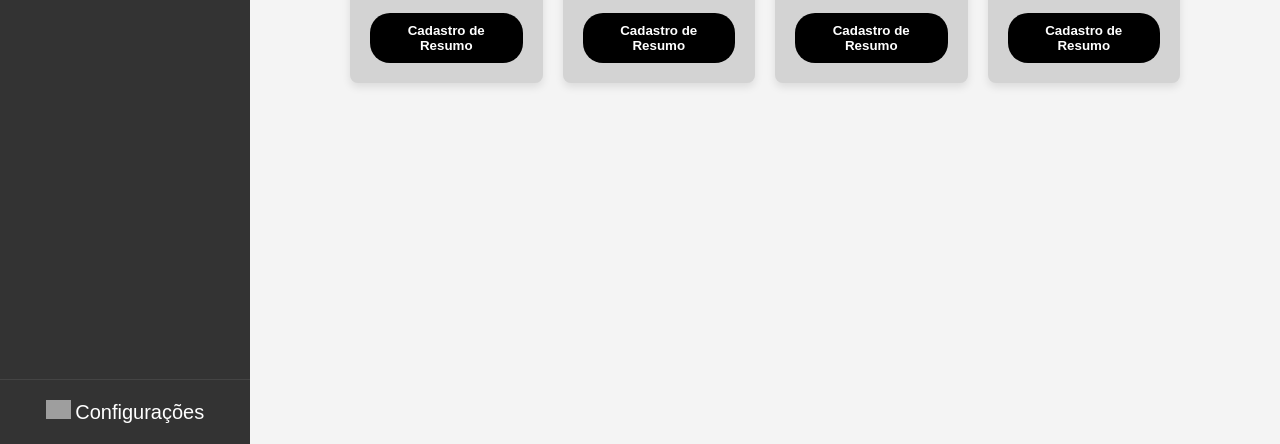
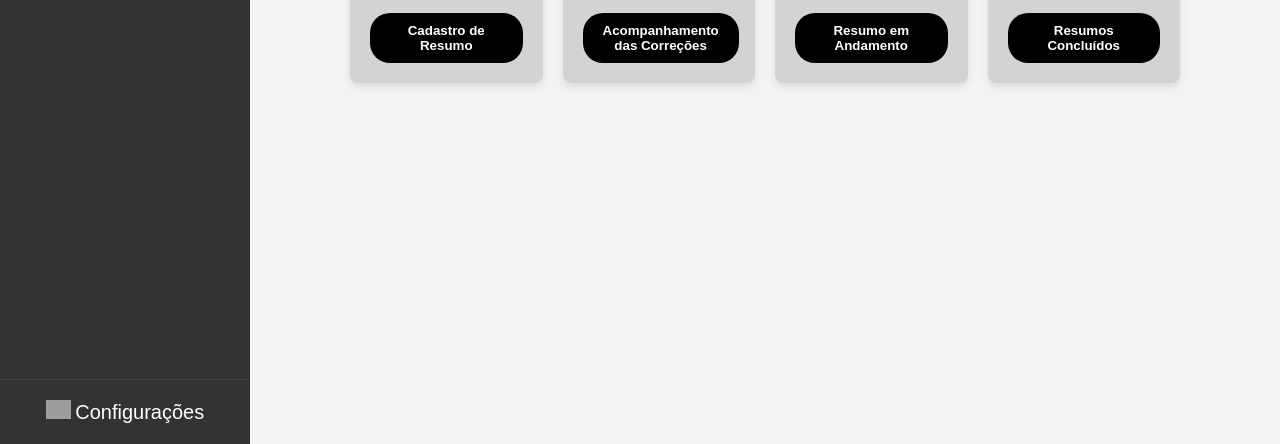
Before and after one commit to Ronneesley/sistema_submissao_resumos_simples, a PHP site: page /autor/painel.php in a window 1280 px wide. Shown: the part 356-800 px from the top of the page. Run offline with PHP 8.4, Linux system fonts and the light colour scheme; grey boxes are pictures that could not be loaded.

Commit message:
Correção da pagina inicial do autor

```diff
--- a/src/autor/painel.php
+++ b/src/autor/painel.php
@@ -41,17 +41,17 @@
                 <div class="container-box">
                     <img src="https://cdn-icons-png.flaticon.com/512/1250/1250680.png" alt="Imagem 2">
                     <br>
-                    <button class="register-button">Cadastro de Resumo</button>
+                    <button class="register-button">Acompanhamento das Correções</button>
                 </div>
                 <div class="container-box">
                     <img src="https://cdn-icons-png.flaticon.com/512/1250/1250680.png" alt="Imagem 3">
                     <br>
-                    <button class="register-button">Cadastro de Resumo</button>
+                    <button class="register-button">Resumo em Andamento</button>
                 </div>
                 <div class="container-box">
                     <img src="https://cdn-icons-png.flaticon.com/512/1250/1250680.png" alt="Imagem 4">
                     <br>
-                    <button class="register-button">Cadastro de Resumo</button>
+                    <button class="register-button">Resumos Concluídos</button>
                 </div>
             </div>
         </main>
```
